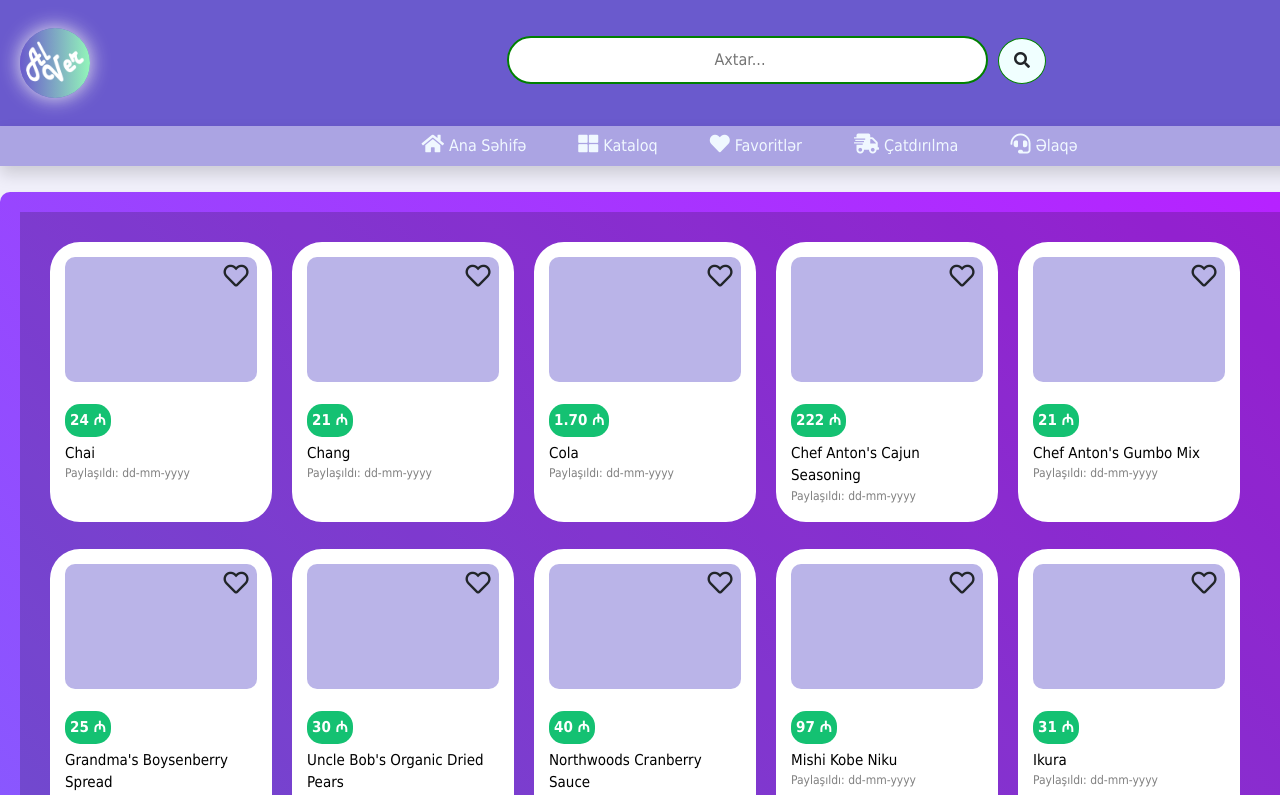
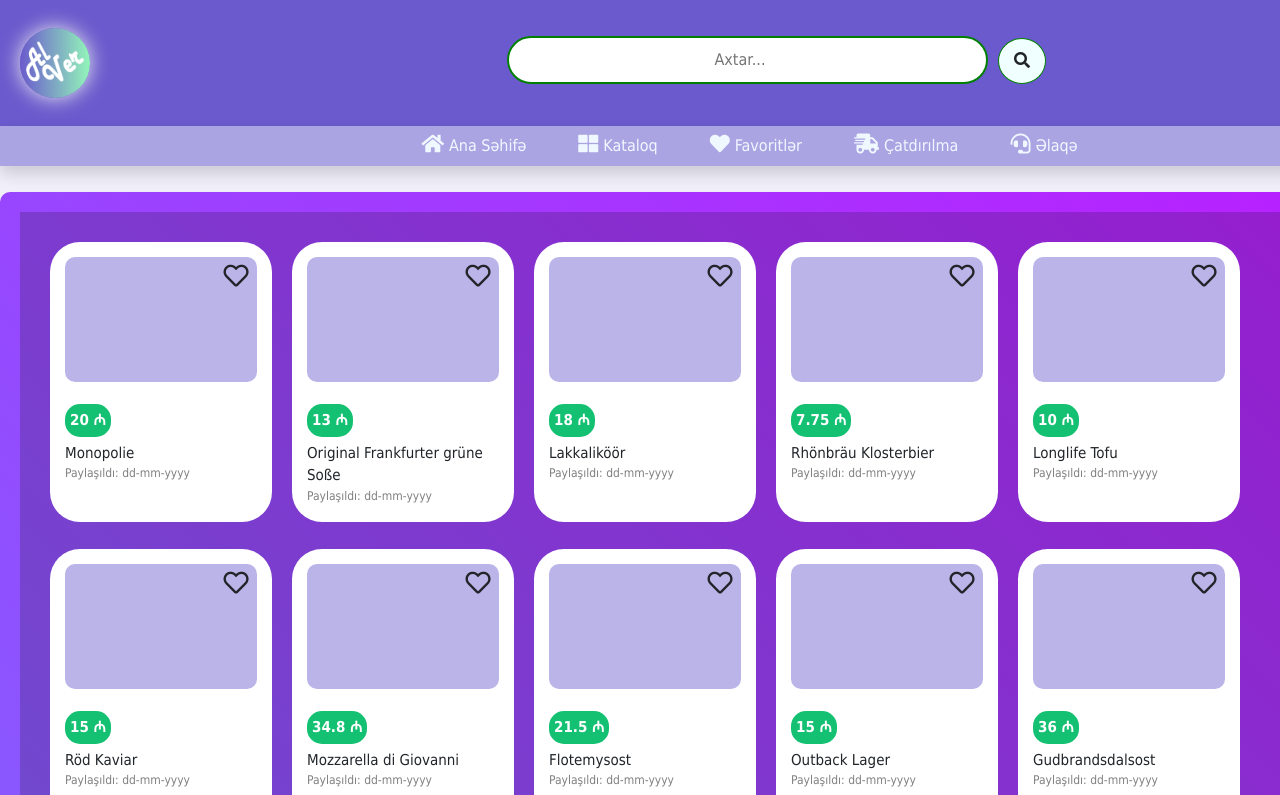
Before and after one commit to vugarsafarzada/Al-Ver, a React (Create React App) app: page / in a window 1280 px wide. Shown: the top 795 px of the page. Built offline with nearby package versions, Linux system fonts and the light colour scheme; data requests are answered from the project's data file.

Commit message:
Update: Add Router, Product Page

```diff
--- a/API/db.json
+++ b/API/db.json
@@ -617,9 +617,9 @@
       "unitsInStock": 32
     },
     {
-      "productName": "Laptop",
+      "productName": "Monopolie",
       "categoryId": 4,
-      "unitPrice": "1000",
+      "unitPrice": "20",
       "quantityPerUnit": "1",
       "unitsInStock": "2",
       "id": 78
--- a/src/App.css
+++ b/src/App.css
@@ -209,7 +209,7 @@
 }
 
 .post:hover {
-  background-color: rgba(255, 255, 255, 0.8);
+  background-color: rgba(255, 255, 255, 0.952);
   transition-duration: 0.3s
 }
 
--- a/src/App.js
+++ b/src/App.js
@@ -1,9 +1,12 @@
 import './App.css'
+import Product from './components/Product';
+import { Route, Switch } from 'react-router-dom';
+import React, { Component } from 'react'
+import Error from './components/Error';
+import Main from './components/Main';
 import Header from './components/Header';
-import Content from './components/Content';
 import Footer from './components/Footer';
 import Navigator from './components/Navigator';
-import React, { Component } from 'react'
 
 class App extends Component {
   state = {
@@ -20,7 +23,7 @@
   getAPI_products = () => {
     fetch('http://localhost:3000/products')
       .then(response => response.json())
-      .then(data => this.setState({ products: data }))
+      .then(data => this.setState({ products: data.reverse() }))
   }
 
   componentDidMount() {
@@ -33,7 +36,12 @@
       <div className="App">
         <Header />
         <Navigator />
-        <Content products={this.state.products}/>
+        <Switch>
+          <Route exact path={"/"} render={ props => (<Main products={this.state.products} />) } />
+          <Route exact path={"/main"} render={ props => (<Main products={this.state.products} />) } />
+          <Route exact path={"/products"} component={Product} />
+          <Route component={Error} />
+        </Switch>
         <Footer />
       </div>
     )
--- a/src/components/Content.js
+++ b/src/components/Content.js
@@ -8,9 +8,9 @@
             <div className="content">
                 <Filter hidden={true} />
                 <div className="posts">
-
                     {
                         this.props.products.map(post => (
+                            <a key={post.id} href={"/products?id=" + post.id} className="text-dark">
                                 <Post
                                     id={post.id}
                                     category_id={post.categoryId}
@@ -19,6 +19,7 @@
                                     product_price={post.unitPrice}
                                     favorite={false}
                                     product_stocks={post.unitsInStock} />
+                            </a>
                         ))
                     }
                 </div>
--- /dev/null
+++ b/src/components/Error.js
@@ -0,0 +1,11 @@
+import React, { Component } from 'react'
+
+export default class Error extends Component {
+    render() {
+        return (
+            <div>
+                <h2>ERROR</h2>
+            </div>
+        )
+    }
+}
--- /dev/null
+++ b/src/components/Main.js
@@ -0,0 +1,14 @@
+import React, { Component } from 'react'
+import Content from './Content';
+
+class Main extends Component {
+    render() {
+        return (
+            <div>
+                <Content products={this.props.products} />
+            </div>
+        )
+    }
+}
+
+export default Main;
--- a/src/components/Post.js
+++ b/src/components/Post.js
@@ -3,10 +3,10 @@
 export default class Post extends Component {
     render() {
         return (
-            <div className="post">
+            <div className="post" title={this.props.product_name}>
                 <div className="post-img">
                     <button className="btn post-fav-btn">
-                        <i class={ this.props.favorite ? "fas fa-heart text-danger" : "far fa-heart" }/>
+                        <i className={this.props.favorite ? "fas fa-heart text-danger" : "far fa-heart"} />
                     </button>
                 </div>
                 <br />
--- /dev/null
+++ b/src/components/Product.js
@@ -0,0 +1,35 @@
+import React, { Component } from 'react'
+
+class Product extends Component {
+    state = {
+        productData: []
+    }
+
+    getProductById = () => {
+        var id = new URLSearchParams(this.props.location.search).get("id");
+        var productUrL = `http://localhost:3000/products?id=${id}`
+        fetch(productUrL)
+            .then(response => response.json())
+            .then(data => this.setState({ productData: data }))
+    }
+
+    componentDidMount() {
+        this.getProductById()
+    }
+    render() {
+        return (
+            <div className="content">
+                {
+                    this.state.productData.map(item => (
+                        <div key={item.id} className="product">
+                            <h1 >{item.productName}</h1>
+                            <span className="product-img">{item.quantityPerUnit}</span>
+                        </div>
+
+                    ))
+                }
+            </div>
+        )
+    }
+}
+export default Product;
--- a/src/index.js
+++ b/src/index.js
@@ -3,11 +3,14 @@
 import './index.css';
 import reportWebVitals from './reportWebVitals';
 import 'bootstrap/dist/css/bootstrap.min.css'
+import { BrowserRouter } from 'react-router-dom';
 import App from './App';
 
 ReactDOM.render(
   <React.StrictMode>
-    <App />
+    <BrowserRouter>
+      <App />
+    </BrowserRouter>
   </React.StrictMode>,
   document.getElementById('root')
 );
```
Lines whose indentation alone changed are shown as unchanged.
